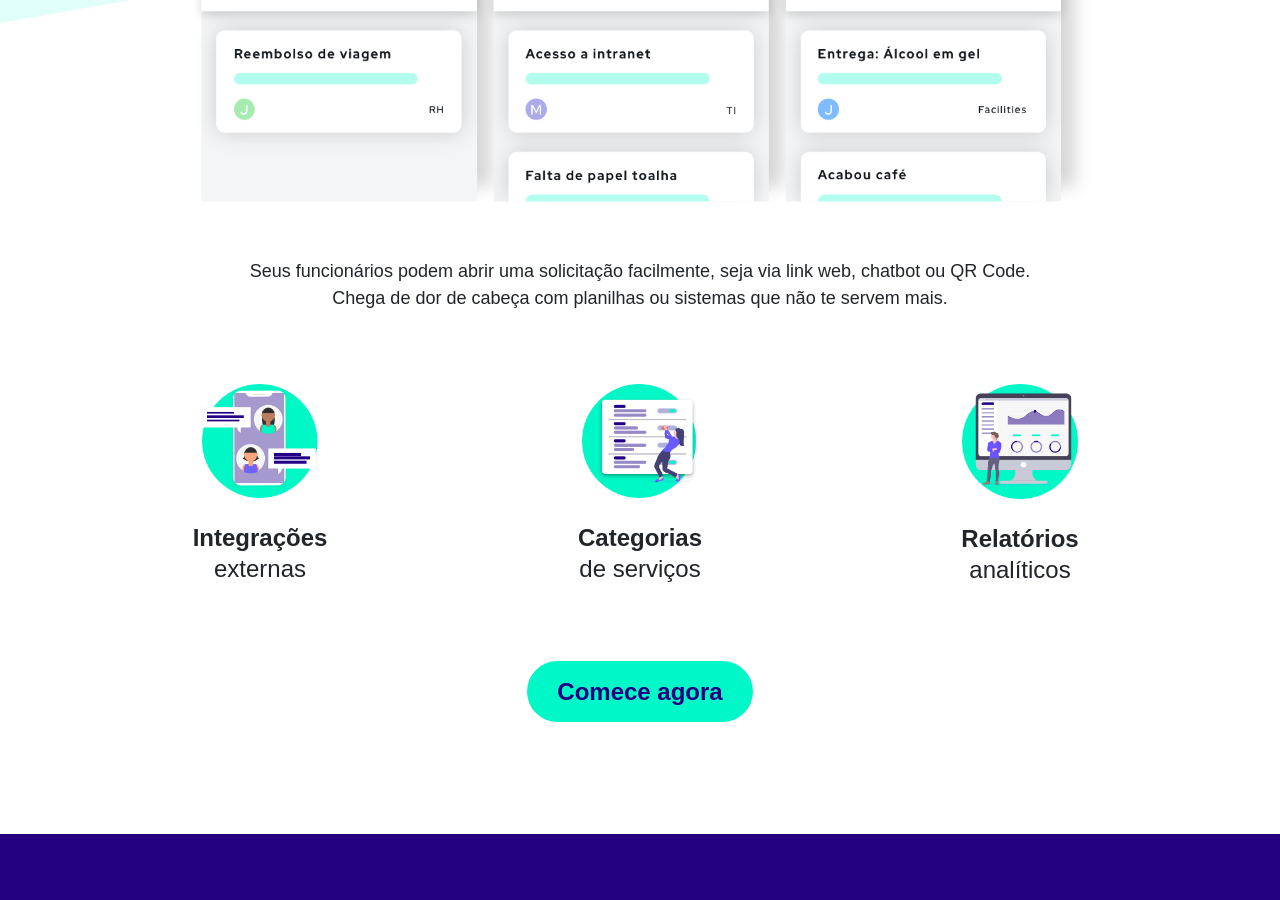
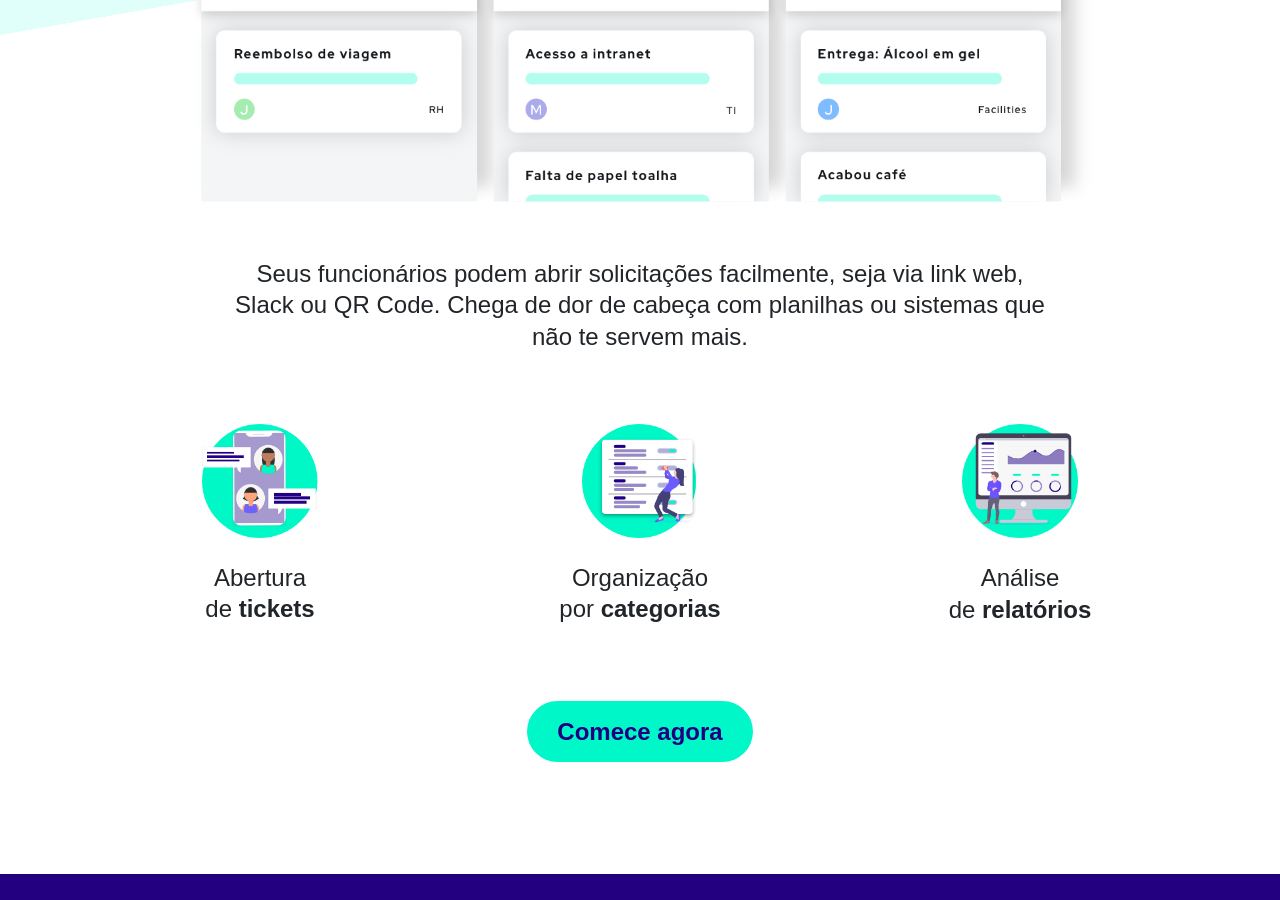
Before and after one commit to lobby-tech/lobby.tech, a Jekyll site: the page built from empresas.html, in a window 1280 px wide and 900 px high, scrolled down 717 px. Built offline with Jekyll 4.4.1, drawn with Linux system fonts in a browser that asks for light colours.

Commit message:
Updated text

```diff
--- a/empresas.html
+++ b/empresas.html
@@ -59,8 +59,8 @@ layout: default
 
       <div class="row pt-4 justify-content-center">
         <div class="col-lg-9 text-center">
-          <p class="pb-2 px-1 font--md font-title">
-            Seus funcionários podem abrir uma solicitação facilmente, seja via link web, chatbot ou QR Code.
+          <p class="pb-2 px-1 font--lg font-title">
+            Seus funcionários podem abrir solicitações facilmente, seja via link web, Slack ou QR Code.
             Chega de dor de cabeça com planilhas ou sistemas que não te servem mais.
           </p>
         </div>
@@ -74,19 +74,19 @@ layout: default
         <section class="col-12 col-sm-12 col-md col-lg mt-4 text-center">
           <img src="/assets/images/group5.png" class="col-5 col-sm-5 col-md-5 col-lg-5">
           <div class="mt-2 text-center">
-            <h1 class="pt-3 pb-1 font--lg font-title"><b>Integrações</b> <br>externas</h1>
+            <h1 class="pt-3 pb-1 font--lg font-title">Abertura <br>de <b>tickets</b></h1>
           </div>
         </section>
         <section class="col-12 col-sm-12 col-md col-lg mt-4 text-center">
           <img src="/assets/images/group6.png" class="col-5 col-sm-5 col-md-5 col-lg-5">
           <div class="mt-2 text-center">
-            <h1 class="pt-3 pb-1 font--lg font-title"><b>Categorias</b> <br>de serviços</h1>
+            <h1 class="pt-3 pb-1 font--lg font-title">Organização <br>por <b>categorias</b></h1>
           </div>
         </section>
         <section class="col-12 col-sm-12 col-md col-lg mt-4 text-center">
           <img src="/assets/images/group7.png" class="col-5 col-sm-5 col-md-5 col-lg-5">
           <div class="mt-2 text-center">
-            <h1 class="pt-3 pb-1 font--lg font-title"><b>Relatórios</b> <br>analíticos</h1>
+            <h1 class="pt-3 pb-1 font--lg font-title">Análise <br>de <b>relatórios</b></h1>
           </div>
         </section>
       </div>
```
